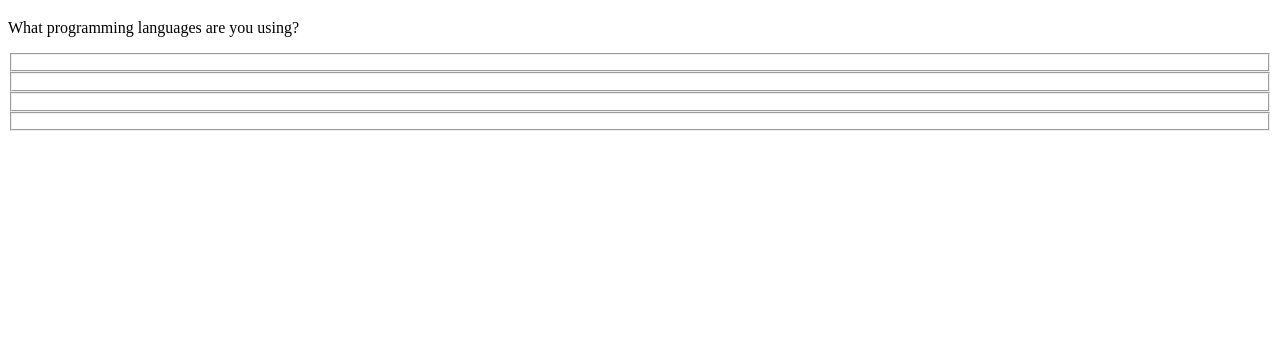
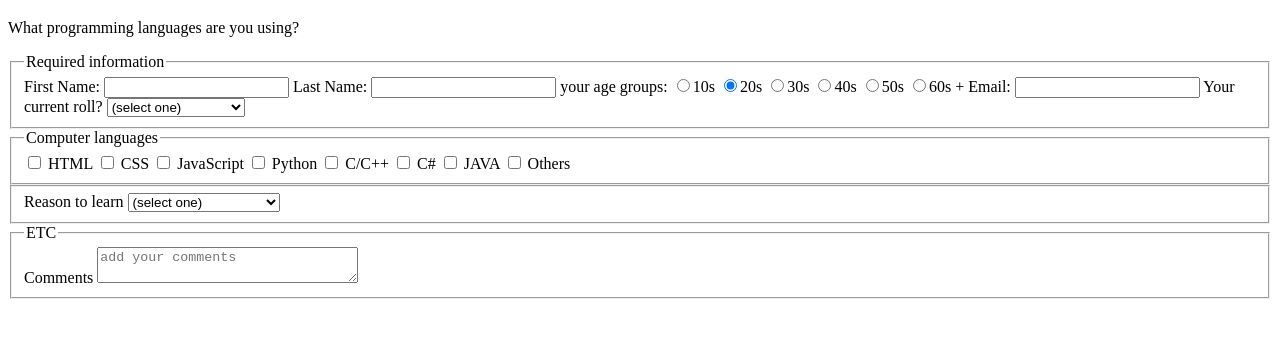
Before and after one commit to yacmov/Responsive_Web_Design_-_PJ-01_Survey_Form, a plain HTML site: page index.html in a window 1280 px wide. Shown: the part 61-398 px from the top of the page. Drawn offline with Linux system fonts and the light colour scheme.

Commit message:
feat: added 4 fieldsets

```diff
--- a/index.html
+++ b/index.html
@@ -14,13 +14,63 @@
     <main>
         <form action="" id="survey-form" method="post">
             <!-- Name, email, age, current role-->
-            <fieldset></fieldset>
+            <fieldset>
+                <legend>Required information</legend>
+                <label for="first-name">First Name: <input type="text" id="first-name" name="first-name" required></label>
+                <label for="last-name">Last Name: <input type="text" id="last-name" name="last-name" required></label>
+                <label for="age">your age groups:
+                    <input type="radio" name="age"><label for="">10s</label>
+                    <input type="radio" name="age" checked><label for="">20s</label>
+                    <input type="radio" name="age"><label for="">30s</label>
+                    <input type="radio" name="age"><label for="">40s</label>
+                    <input type="radio" name="age"><label for="">50s</label>
+                    <input type="radio" name="age"><label for="">60s +</label>
+                </label>
+                <label for="email">Email: <input type="text" id="email" name="email" required></label>
+                <label for="current-roll"> Your current roll?
+                    <select id="current-roll" name="current-roll">
+                        <option value="0">(select one)</option>
+                        <option value="1">Student</option>
+                        <option value="2">Full-time employee</option>
+                        <option value="3">Part-time employee</option>
+                        <option value="4">Contractor</option>
+                        <option value="5">Others</option>
+                    </select>
+                </label>
+            </fieldset>
             <!-- Programming langues, how often,  -->
-            <fieldset></fieldset>
+            <fieldset>
+                <legend>Computer languages</legend>
+                <label for="html"><input type="checkbox" id="html" name="html"> HTML</label>
+                <label for="css"><input type="checkbox" id="css" name="css"> CSS</label>
+                <label for="js"><input type="checkbox" id="js" name="js"> JavaScript</label>
+                <label for="python"><input type="checkbox" id="python" name="python"> Python</label>
+                <label for="c-c++"><input type="checkbox" id="c-c++" name="c-c++"> C/C++</label>
+                <label for="cs"><input type="checkbox" id="cs" name="cs"> C#</label>
+                <label for="java"><input type="checkbox" id="java" name="java"> JAVA</label>
+                <label for="others"><input type="checkbox" id="others" name="others"> Others</label>
+
+            </fieldset>
             <!-- why are you learn the language?-->
-            <fieldset></fieldset>
+            <fieldset>
+                <label for="reason">Reason to learn
+                    <select name="reason" id="reason">
+                        <option value="0">(select one)</option>
+                        <option value="1">for future employment</option>
+                        <option value="2">for personal interest</option>
+                        <option value="3">for assessments</option>
+                        <option value="4">others</option>
+                    </select>
+                </label>
+
+            </fieldset>
             <!-- Any comments or suggestion? -->
-            <fieldset></fieldset>
+            <fieldset>
+                <legend>ETC</legend>
+                <label for="comments">Comments
+                    <textarea name="comments" id="comments" cols="30" rows="2" placeholder="add your comments"></textarea>
+                </label>
+            </fieldset>
 
         </form>
     </main>
```
